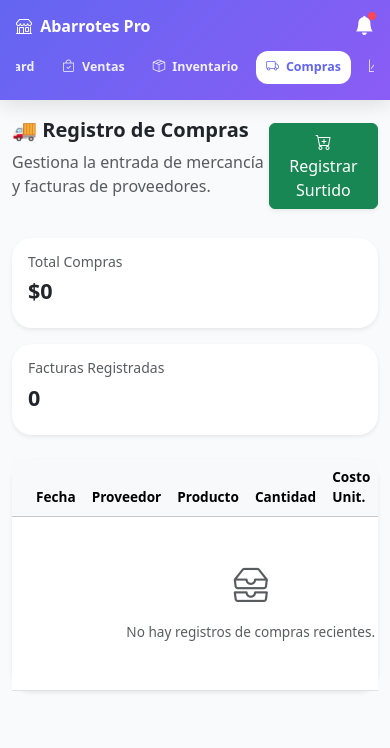
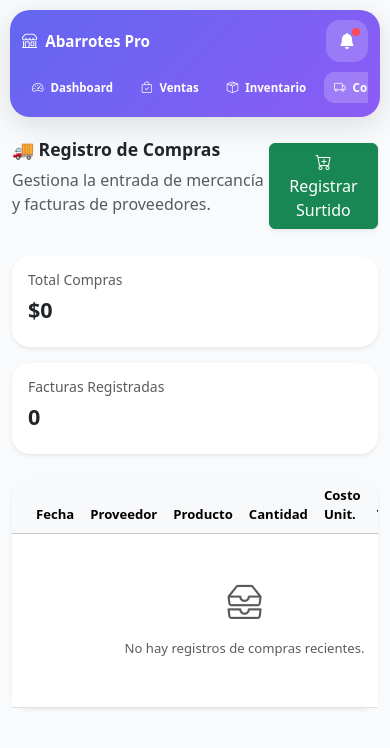
Before and after one commit to Victormanzou/ANDROID, a Flask app: page /compras in a window 390 px wide. Shown: the top 748 px of the page. Run offline with Flask 3, Linux system fonts and the light colour scheme; data comes from the database, SQL or seed files in the repository.

Commit message:
Actualizar base.html

```diff
--- a/templates/base.html
+++ b/templates/base.html
@@ -4,6 +4,7 @@
 <head>
     <meta charset="UTF-8">
 
+    <!-- RESPONSIVE REAL -->
     <meta name="viewport" content="width=device-width, initial-scale=1.0">
 
     <meta name="theme-color" content="#6366f1">
@@ -14,7 +15,7 @@
     <link rel="stylesheet"
         href="https://cdn.jsdelivr.net/npm/bootstrap@5.3.3/dist/css/bootstrap.min.css">
 
-    <!-- Icons -->
+    <!-- Bootstrap Icons -->
     <link rel="stylesheet"
         href="https://cdn.jsdelivr.net/npm/bootstrap-icons@1.11.3/font/bootstrap-icons.min.css">
 
@@ -29,57 +30,70 @@
             background:#f8fafc;
         }
 
-        /* =========================
-           NAVBAR GLOBAL
-        ========================= */
+        /* =========================================
+           TOPBAR
+        ========================================== */
 
         .topbar{
+
             position:sticky;
             top:0;
-            z-index:3000;
+            z-index:2000;
+
+            margin:10px;
+
+            border-radius:20px;
 
             background:linear-gradient(135deg,#6366f1,#8b5cf6);
 
-            padding:12px 16px;
+            box-shadow:0 8px 30px rgba(0,0,0,.12);
 
-            box-shadow:0 4px 20px rgba(0,0,0,.12);
+            padding:12px 18px;
         }
 
         .topbar-container{
             display:flex;
             align-items:center;
             justify-content:space-between;
-            gap:10px;
+            gap:20px;
         }
 
-        /* logo */
+        /* =========================================
+           BRAND
+        ========================================== */
+
         .brand{
             color:white;
+            text-decoration:none;
             font-weight:700;
             font-size:1rem;
-            text-decoration:none;
-            white-space:nowrap;
+
+            display:flex;
+            align-items:center;
         }
 
-        /* menu central */
+        /* =========================================
+           MENU
+        ========================================== */
+
         .top-menu{
             display:flex;
             align-items:center;
+            gap:10px;
+            flex:1;
             justify-content:center;
-            gap:8px;
-
-            flex-wrap:wrap;
         }
 
         .top-menu a{
+
+            color:white;
             text-decoration:none;
-            color:rgba(255,255,255,.9);
 
-            padding:8px 12px;
+            padding:10px 14px;
 
             border-radius:12px;
 
-            font-size:.88rem;
+            font-size:.9rem;
             font-weight:600;
 
             transition:.2s;
@@ -87,48 +101,79 @@
 
         .top-menu a:hover{
             background:rgba(255,255,255,.15);
-            color:white;
         }
 
         .top-menu a.active{
-            background:white;
-            color:#6366f1;
+            background:rgba(255,255,255,.2);
         }
 
-        /* campana */
-        .bell-btn{
+        /* =========================================
+           RIGHT AREA
+        ========================================== */
+
+        .right-area{
+            display:flex;
+            align-items:center;
+            gap:12px;
+        }
+
+        .notification-btn{
+
+            width:42px;
+            height:42px;
+
+            border-radius:14px;
+
+            background:rgba(255,255,255,.18);
+
+            display:flex;
+            align-items:center;
+            justify-content:center;
+
             color:white;
-            font-size:1.2rem;
+
             position:relative;
+
             text-decoration:none;
         }
 
-        .badge-pulse{
+        .notification-dot{
+
             position:absolute;
-            top:0;
-            right:-2px;
+
+            top:8px;
+            right:8px;
 
             width:8px;
             height:8px;
 
+            border-radius:50%;
+
             background:#ff4757;
-            border-radius:50%;
         }
 
-        /* contenido */
+        /* =========================================
+           MAIN
+        ========================================== */
+
         main{
-            padding:18px;
+            padding:20px;
         }
 
-        /* =========================
+        /* =========================================
            MOBILE
-        ========================= */
+        ========================================== */
 
         @media(max-width:768px){
+
+            .topbar{
+                padding:10px 12px;
+            }
 
             .topbar-container{
                 flex-direction:column;
                 align-items:stretch;
+                gap:10px;
             }
 
             .brand-area{
@@ -137,11 +182,31 @@
                 justify-content:space-between;
             }
 
+            .brand{
+                font-size:.95rem;
+            }
+
+            /* MENÚ MOBILE */
+
             .top-menu{
-                overflow-x:auto;
+
+                display:flex;
+
                 flex-wrap:nowrap;
 
+                overflow-x:auto;
+
+                overflow-y:hidden;
+
+                gap:8px;
+
+                justify-content:flex-start;
+
                 padding-bottom:4px;
+
+                scrollbar-width:none;
+
+                -webkit-overflow-scrolling:touch;
             }
 
             .top-menu::-webkit-scrollbar{
@@ -149,21 +214,44 @@
             }
 
             .top-menu a{
+
+                flex:0 0 auto;
+
                 white-space:nowrap;
-                font-size:.78rem;
+
+                font-size:.72rem;
+
                 padding:7px 10px;
+
+                border-radius:10px;
             }
 
-            h1,h2,h3{
-                font-size:1.25rem !important;
+            .top-menu a i{
+                margin-right:4px !important;
             }
 
-            .card{
-                border-radius:20px !important;
+            /* CONTENIDO */
+
+            main{
+                padding:12px !important;
             }
 
+            /* CARDS */
+
+            .card{
+                border-radius:18px !important;
+            }
+
+            /* TITULOS */
+
+            h1,h2,h3{
+                font-size:1.1rem !important;
+            }
+
+            /* TABLAS */
+
             .table-responsive{
-                font-size:.85rem;
+                font-size:.82rem;
             }
 
         }
@@ -174,39 +262,43 @@
 
 <body>
 
-    <!-- ======================================
+    <!-- =========================================
          TOPBAR
-    ======================================= -->
+    ========================================== -->
 
     <div class="topbar">
 
         <div class="topbar-container">
 
-            <!-- FILA SUPERIOR -->
+            <!-- MOBILE HEADER -->
             <div class="brand-area">
 
-                <a href="{{ url_for('index') }}"
-                   class="brand">
+                <!-- LOGO -->
+                <a href="{{ url_for('index') }}" class="brand">
 
-                    <i class="bi bi-shop me-1"></i>
+                    <i class="bi bi-shop me-2"></i>
                     Abarrotes Pro
 
                 </a>
 
                 <!-- CAMPANA -->
-                <a href="{{ url_for('inventario') }}"
-                   class="bell-btn">
+                <div class="right-area">
 
-                    <i class="bi bi-bell-fill"></i>
+                    <a href="{{ url_for('inventario') }}"
+                       class="notification-btn">
 
-                    <span class="badge-pulse"></span>
+                        <i class="bi bi-bell-fill"></i>
 
-                </a>
+                        <span class="notification-dot"></span>
+
+                    </a>
+
+                </div>
 
             </div>
 
             <!-- MENU -->
-            <div class="top-menu">
+            <nav class="top-menu">
 
                 <a href="{{ url_for('index') }}"
                    class="{{ 'active' if request.endpoint == 'index' else '' }}">
@@ -248,15 +340,15 @@
 
                 </a>
 
-            </div>
+            </nav>
 
         </div>
 
     </div>
 
-    <!-- ======================================
-         CONTENIDO
-    ======================================= -->
+    <!-- =========================================
+         MAIN CONTENT
+    ========================================== -->
 
     <main class="container-fluid">
 
@@ -268,9 +360,5 @@
     <!-- Bootstrap -->
     <script src="https://cdn.jsdelivr.net/npm/bootstrap@5.3.3/dist/js/bootstrap.bundle.min.js"></script>
 
-    {% block scripts %}
-    {% endblock %}
-
 </body>
-
 </html>
```
